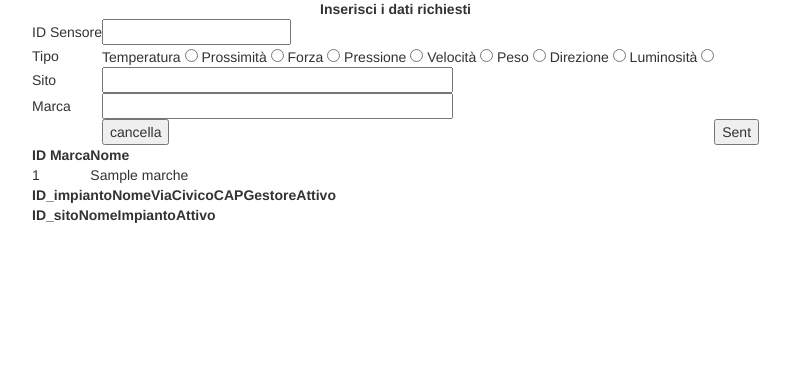
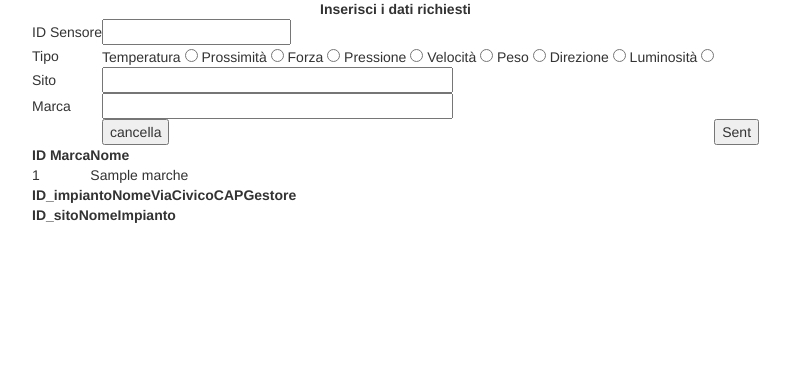
Before and after one commit to msinf/lifecontrol, a PHP site: page /test/new_sens.php in a window 1280 px wide. Shown: the part 131-510 px from the top of the page, without its empty margins (38-828 px from the left). Run offline with PHP 8.4, Linux system fonts and the light colour scheme; tables that the repository leaves empty or names only in its code hold one stand-in row (values such as "Sample post"); data that the repository does not hold is empty.

Commit message:
Update new_sens.php

```diff
--- a/new_sens.php
+++ b/new_sens.php
@@ -167,17 +167,18 @@ $tbl_name='impianti'; // Table name
 // Connect to server and select databse.
 $link=mysqli_connect((string)$host,(string)$username,(string)$password,(string)$db_name);
 if(isset($link)){
-$sql='SELECT * FROM $tbl_name WHERE attivo=1;';
+$sql="SELECT * FROM $tbl_name WHERE attivo=1;";
 $result=mysqli_query($link,$sql);
 if(isset($result)){
 $str =<<<HTML
-<TABLE><TR><TH>ID_impianto <TH> Nome <TH> Via <TH> Civico <TH> CAP<TH>Gestore<TH>Attivo</TR>
+<TABLE><TR><TH>ID_impianto <TH> Nome <TH> Via <TH> Civico <TH> CAP<TH>Gestore</TR>
 HTML;
 echo $str;
+$alt=true;
 $number = mysqli_num_rows($result);
 $i=0;
 while($number>$i){
-$riga = mysqli_fetch_array($result);
+$riga =mysqli_fetch_array($result);
 $id=htmlspecialchars($riga['id_impianto']);
 $nome=htmlspecialchars($riga['nome']);
 $via=htmlspecialchars($riga['via']);
@@ -190,34 +191,29 @@ $str =<<<HTML
 HTML;
 echo ($str);
 $alt=!$alt;
-$i++;
-}
-$str =<<<HTML
-</TR>
-HTML;
-echo $str;
+$i++;}
 }else{
 echo'QUERY FALLITA';}
-}else{
-echo 'cannot connect';}
+}else{ echo 'cannot connect';}
 
 ?>
 
+
 <?php
+
 $host='localhost'; // Host name
 $username='root'; // Mysql username
 $password=''; // Mysql password
 $db_name='live'; // Database name
 $tbl_name='siti'; // Table name
-
 // Connect to server and select databse.
 $link=mysqli_connect((string)$host,(string)$username,(string)$password,(string)$db_name);
 if(isset($link)){
-$sql='SELECT * FROM $tbl_name WHERE attivo=1;';
+$sql="SELECT * FROM $tbl_name  WHERE attivo=1;";
 $result=mysqli_query($link,$sql);
 if(isset($result)){
 $str =<<<HTML
-<TABLE><TR><TH>ID_sito <TH> Nome <TH> Impianto<TH>Attivo</TR>
+<TABLE><TR><TH>ID_sito <TH> Nome <TH> Impianto</TR>
 HTML;
 echo $str;
 $alt=true;
@@ -228,18 +224,16 @@ $riga = mysqli_fetch_array($result);
 $id=htmlspecialchars($riga['id_sito']);
 $nome=htmlspecialchars($riga['nome']);
 $impianto=htmlspecialchars($riga['impianto']);
-$attivo=htmlspecialchars($riga['attivo']);
 $str =<<<HTML
 <TR>
-<TD>$id<TD>$nome<TD>$impianto<TD>$attivo</TR>
+<TD>$id<TD>$nome<TD>$impianto</TR>
 HTML;
 echo ($str);
 $alt=!$alt;
 $i++;}
 }else{
-echo' QUERY FALLITA';}
-}else{
-echo 'cannot connect';}
+echo'QUERY FALLITA';}
+}else{ echo 'error connect';}
 ?>
 
 
```
